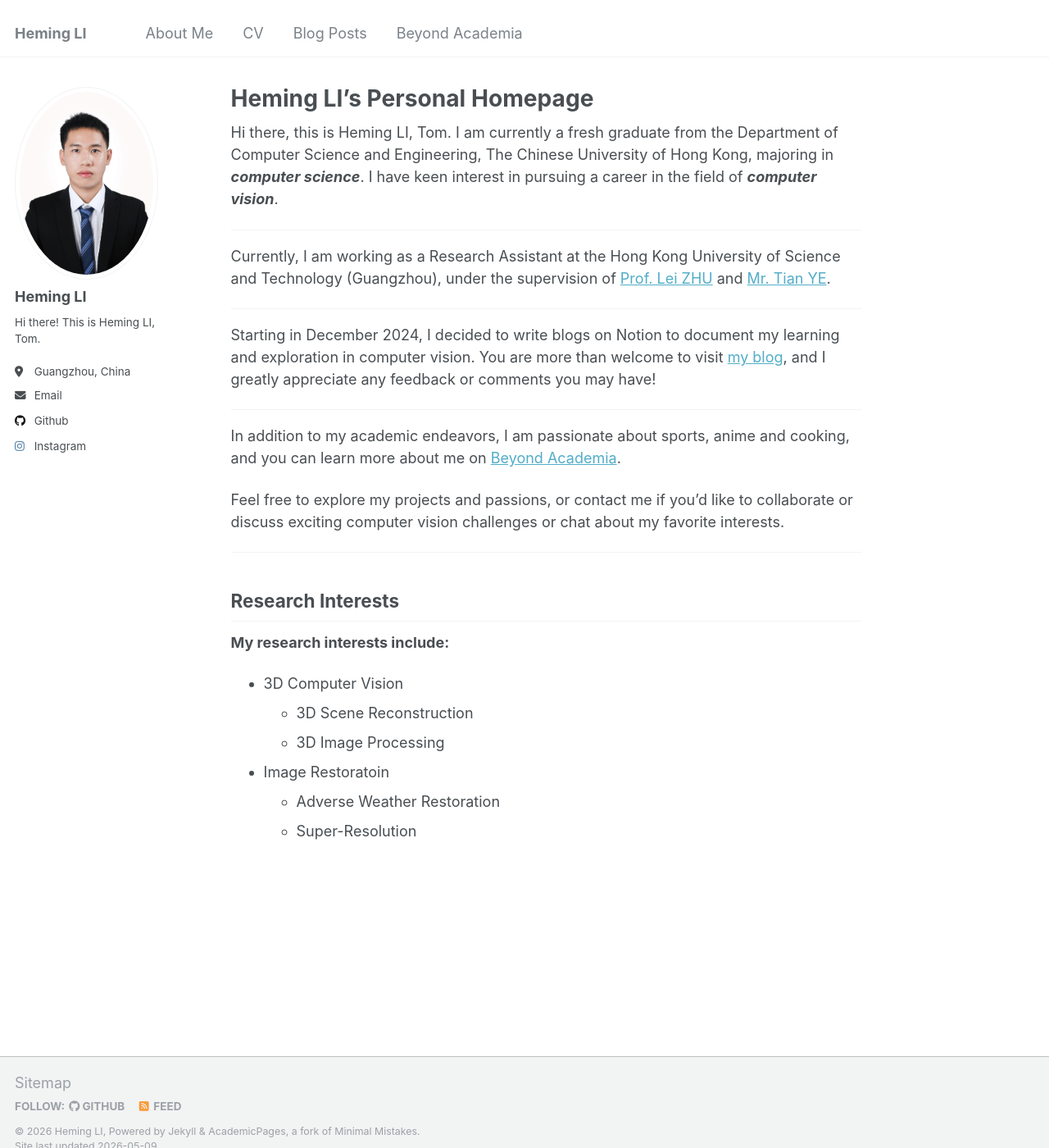
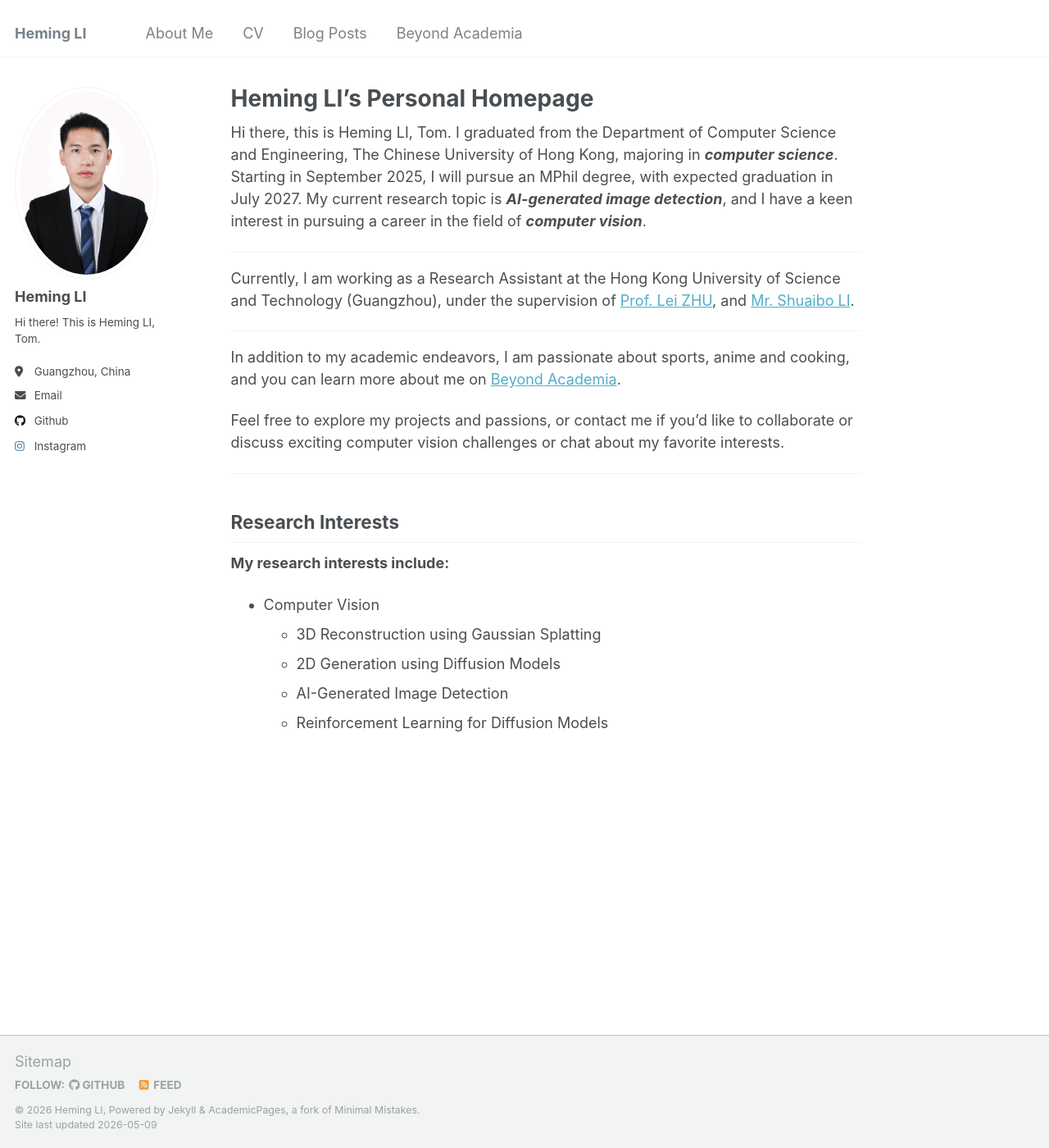
Before and after one commit to Tom-Liii/Tom-Liii.github.io, a Jekyll site: the page built from _pages/about.md, in a window 1280 px wide and 1400 px high. Shown: the whole window at 82% size. Built offline with Jekyll 4.4.1, drawn with Linux system fonts in a browser that asks for light colours.

Commit message:
Update about.md and cv.md on 9 May, 2026

```diff
--- a/_pages/about.md
+++ b/_pages/about.md
@@ -6,15 +6,11 @@ redirect_from:
   - /about/
   - /about.html
 ---
-Hi there, this is Heming LI, Tom. I am currently a fresh graduate from the Department of Computer Science and Engineering, The Chinese University of Hong Kong, majoring in ***computer science***. I have keen interest in pursuing a career in the field of ***computer vision***.
+Hi there, this is Heming LI, Tom. I graduated from the Department of Computer Science and Engineering, The Chinese University of Hong Kong, majoring in ***computer science***. Starting in September 2025, I will pursue an MPhil degree, with expected graduation in July 2027. My current research topic is ***AI-generated image detection***, and I have a keen interest in pursuing a career in the field of ***computer vision***.
 
 ---
 
-Currently, I am working as a Research Assistant at the Hong Kong University of Science and Technology (Guangzhou), under the supervision of [Prof. Lei ZHU](https://sites.google.com/site/indexlzhu/home) and [Mr. Tian YE](https://owen718.github.io/).
-
----
-
-Starting in December 2024, I decided to write blogs on Notion to document my learning and exploration in computer vision. You are more than welcome to visit [my blog](https://field-board-61c.notion.site/15e24e9716e48068bf72fd686f5acae5?v=15e24e9716e48001b0b0000cdba406a4&pvs=4), and I greatly appreciate any feedback or comments you may have!
+Currently, I am working as a Research Assistant at the Hong Kong University of Science and Technology (Guangzhou), under the supervision of [Prof. Lei ZHU](https://sites.google.com/site/indexlzhu/home), and [Mr. Shuaibo LI](https://scholar.google.com/citations?user=OENYXtsAAAAJ&hl=zh-CN).
 
 ---
 
@@ -25,9 +21,8 @@ Feel free to explore my projects and passions, or contact me if you’d like to
 ---
 ## Research Interests
 **My research interests include:**
-- 3D Computer Vision
-  - 3D Scene Reconstruction
-  - 3D Image Processing
-- Image Restoratoin
-  - Adverse Weather Restoration
-  - Super-Resolution
+- Computer Vision
+  - 3D Reconstruction using Gaussian Splatting
+  - 2D Generation using Diffusion Models
+  - AI-Generated Image Detection
+  - Reinforcement Learning for Diffusion Models
```
Also changed, not shown: _pages/cv.md (+6 -3 lines).
